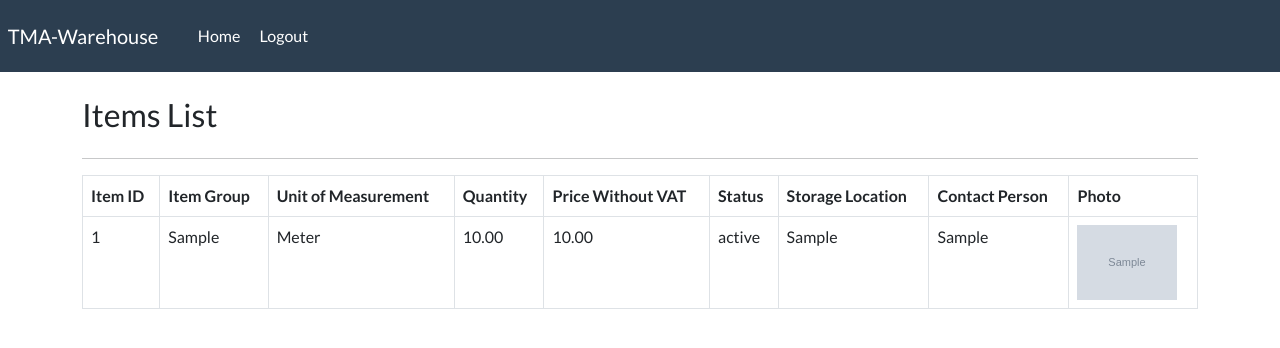
After one commit to Kubix12/TMA-Warehouse, a Django app: page /Items_coordinator in a window 1280 px wide. The commit adds this page. Shown: the top 348 px of the page. Run offline with Django 5.2, Linux system fonts and the light colour scheme; a user stored in the database is signed in; tables that the repository leaves empty hold one stand-in row (values such as "Sample post"); grey boxes marked "Sample" are stand-in pictures; some libraries are stand-ins or nearby versions.

```diff
--- /dev/null
+++ b/TMA/web_app/templates/web_app/Items_data_coordinator.html
@@ -0,0 +1,57 @@
+{% extends 'web_app/base.html' %}
+
+{% block content %}
+    <html lang="en">
+    <head>
+        <meta charset="UTF-8">
+        <meta name="viewport" content="width=device-width, initial-scale=1.0">
+        <link rel="stylesheet" type="text/css" href="https://cdn.datatables.net/1.10.24/css/jquery.dataTables.min.css">
+    </head>
+    <body>
+        <div class="row">
+            <div class="col">
+                <h3>Items List</h3>
+            </div>
+            <div class="col-auto">
+
+            </div>
+        </div>
+       <hr>
+
+        <table id="itemsTable" class="table table-bordered">
+            <thead>
+                <tr>
+                    <th scope="col">Item ID</th>
+                    <th scope="col">Item Group</th>
+                    <th scope="col">Unit of Measurement</th>
+                    <th scope="col">Quantity</th>
+                    <th scope="col">Price Without VAT</th>
+                    <th scope="col">Status</th>
+                    <th scope="col">Storage Location</th>
+                    <th scope="col">Contact Person</th>
+                    <th scope="col">Photo</th>
+                </tr>
+            </thead>
+            <tbody>
+                {% for item in items %}
+                    <tr>
+                        <td>{{ item.item_id }}</td>
+                        <td>{{ item.item_group }}</td>
+                        <td>{{ item.unit_of_measurement }}</td>
+                        <td>{{ item.quantity }}</td>
+                        <td>{{ item.price_without_vat }}</td>
+                        <td>{{ item.status }}</td>
+                        <td>{{ item.storage_location }}</td>
+                        <td>{{ item.contact_person }}</td>
+                        {% if item.photo %}
+                            <td><img src="{{ item.photo.url }}" alt="Photo" width="100"></td>
+                        {% else %}
+                            <td>No photo available</td>
+                        {% endif %}
+                    </tr>
+                {% endfor %}
+            </tbody>
+        </table>
+    </body>
+    </html>
+{% endblock %}
--- a/TMA/web_app/templates/web_app/employee_dashboard.html
+++ b/TMA/web_app/templates/web_app/employee_dashboard.html
@@ -1,6 +1,8 @@
 {% extends 'web_app/base.html' %}
 
 {% block content %}
-    <h1> Welcome employee </h1>
-
+    <div class="text-center">
+        <h1>Welcome coordinator</h1>
+        <a href="{% url 'items_list' %}" class="btn btn-primary btn-lg active mt-3" role="button" aria-pressed="true">Items List</a>
+    </div>
 {% endblock %}
--- a/TMA/web_app/templates/web_app/navbar.html
+++ b/TMA/web_app/templates/web_app/navbar.html
@@ -39,11 +39,7 @@
 
 
 
-            <li class="nav-item">
 
-              <a class="nav-link" href="{% url 'items_list' %}">Items List&nbsp; <i class="fa fa-sign-out" aria-hidden="true"></i> </a>
-
-            </li>
 
             <li class="nav-item">
 
--- a/TMA/web_app/urls.py
+++ b/TMA/web_app/urls.py
@@ -1,6 +1,6 @@
 from django.urls import path
 from . import views
-from .views import items_list
+from .views import items_list, items_list_coordinator
 
 urlpatterns = [
 
@@ -10,5 +10,7 @@ urlpatterns = [
     path('employee_dashboard', views.employee_dashboard, name="employee_dashboard"),
     path('user-logout', views.user_logout, name="user-logout"),
     path('Items', items_list, name='items_list'),
-    path('Button', views.open_windows, name='order_button')
+    path('Button', views.open_windows, name='order_button'),
+    path('Items_coordinator', items_list_coordinator, name='items_list_coordinator'),
+
 ]
--- a/TMA/web_app/views.py
+++ b/TMA/web_app/views.py
@@ -2,7 +2,7 @@ from django.shortcuts import render, redirect
 from web_app.forms import CreateUserForm, LoginForm
 from django.contrib.auth.models import auth
 from django.contrib.auth import authenticate, login
-from django.contrib.auth.decorators import login_required
+from django.contrib.auth.decorators import login_required, user_passes_test
 from .models import Item
 from django.contrib import messages
 
@@ -17,7 +17,6 @@ def user_login(request):
     form = LoginForm()
     if request.method == "POST":
         form = LoginForm(request, data=request.POST)
-
         if form.is_valid():
             username = form.cleaned_data.get('username')
             password = form.cleaned_data.get('password')
@@ -59,5 +58,11 @@ def items_list(request):
 
 
 @login_required(login_url="login")
+def items_list_coordinator(request):
+    items_coordinator = Item.objects.all()
+    return render(request, 'web_app/Items_data_coordinator.html', {'items': items_coordinator})
+
+
+@login_required(login_url="login")
 def open_windows(request):
     return render(request, 'web_app/order_button.html')
```
Also changed, not shown: TMA/web_app/templates/web_app/coordinator_dashboard.html (+6 -1 lines).
